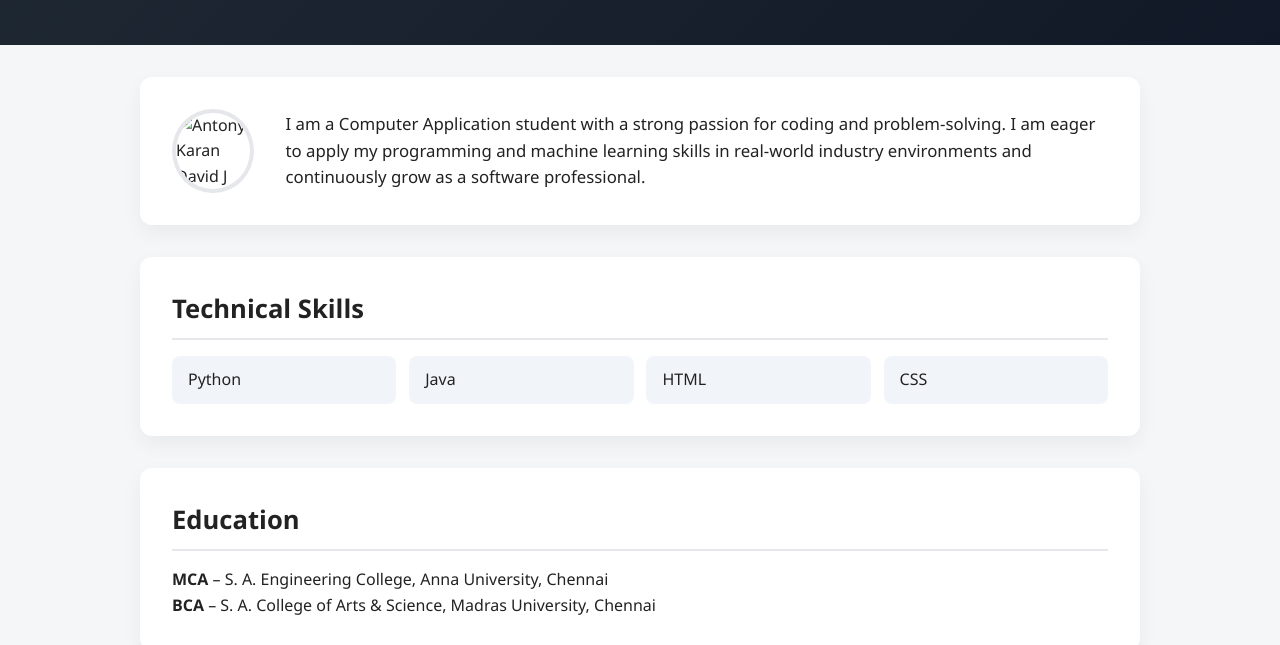
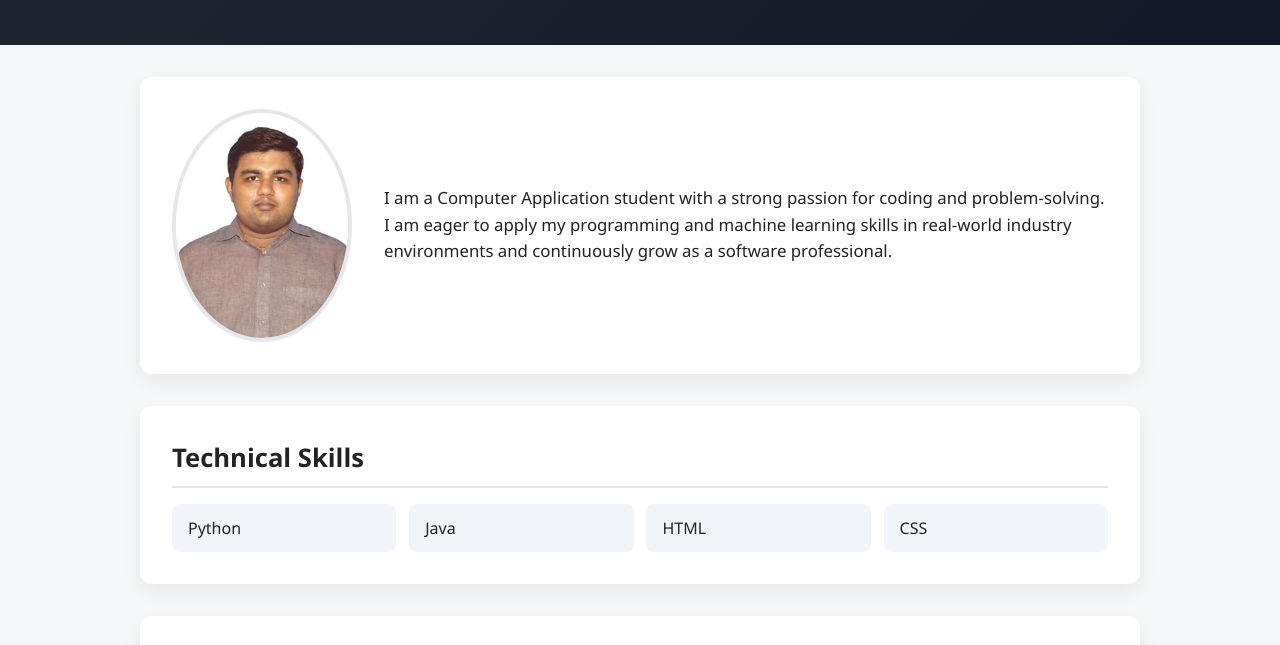
Before and after one commit to ANTONY-KARAN-DAVID-J/Portfolio, a plain HTML site: page index.html in a window 1280 px wide. Shown: the part 149-794 px from the top of the page. Drawn offline with Linux system fonts and the light colour scheme.

Commit message:
Update index.html

```diff
--- a/index.html
+++ b/index.html
@@ -14,7 +14,7 @@
   </header>
 
   <section id="about">
-    <img src="src/img.jpg" alt="Antony Karan David J" />
+    <img src="src/img.jpeg" alt="Antony Karan David J" />
     <p>
       I am a Computer Application student with a strong passion for coding and problem-solving.
       I am eager to apply my programming and machine learning skills in real-world industry
@@ -90,4 +90,5 @@
   </footer>
 
 </body>
+
 </html>
```
